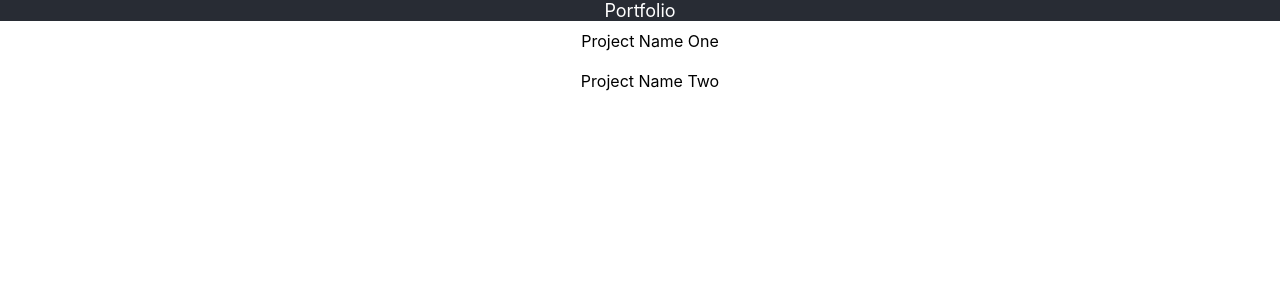
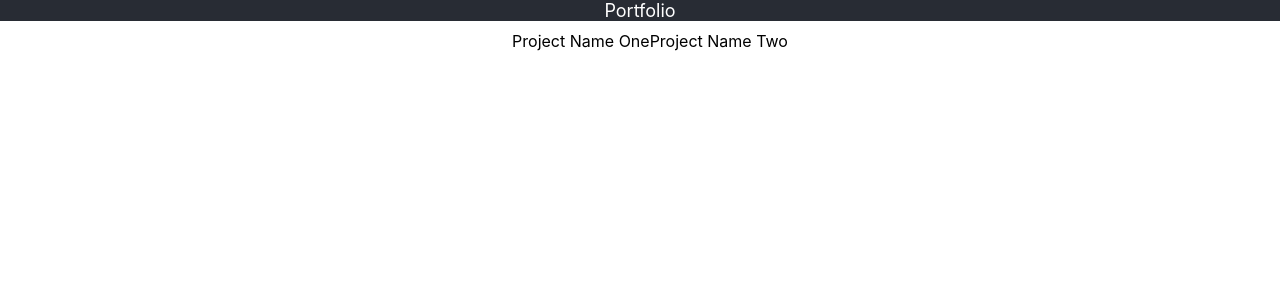
Before and after one commit to elainedoud/Portfolio, a React (Create React App) app in the folder portfolio/: page / in a window 1280 px wide. Shown: the top 300 px of the page. Built offline with nearby package versions, Linux system fonts and the light colour scheme.

Commit message:
Hopefully changes make big difference

```diff
--- a/portfolio/src/index.css
+++ b/portfolio/src/index.css
@@ -26,11 +26,10 @@ code {
   justify-content: center;
 }
 
-.projectlist{
+.App-body{
   width: 100%;
   height: 75%;
   padding: 10px;
-  display: block;
   display: flex;
   align-items: center;
   justify-content: center
```
